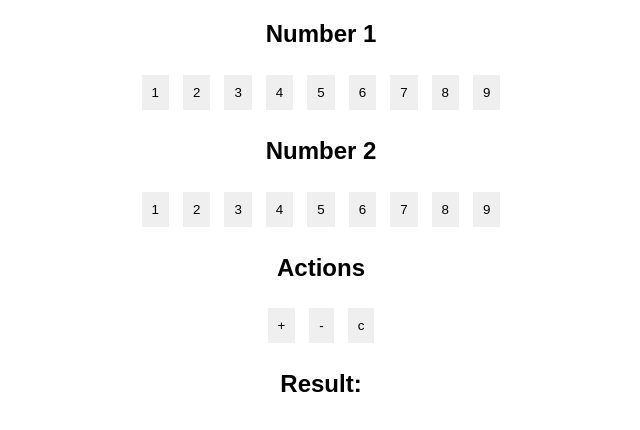
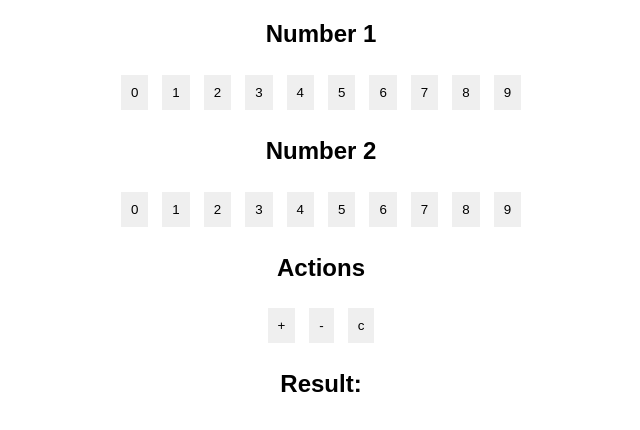
Before and after one commit to LinkedInLearning/react-code-challenges-2481088, a React (Create React App) app: page / in a window 1280 px wide. Shown: the top 430 px of the page, without its empty margins (319-959 px from the left). Built offline with nearby package versions, Linux system fonts and the light colour scheme.

Commit message:
revising buttons

```diff
--- a/src/09-simple-calculator/SimpleCalculator.js
+++ b/src/09-simple-calculator/SimpleCalculator.js
@@ -3,31 +3,23 @@ const initialState = {}
 function reducer (state, action) {}
 
 export default function SimpleCalculator () {
+  const numbers = [0, 1, 2, 3, 4, 5, 6, 7, 8, 9]
+
   return (
     <div>
       <div>
         <h2>Number 1</h2>
-        <button>1</button>
-        <button>2</button>
-        <button>3</button>
-        <button>4</button>
-        <button>5</button>
-        <button>6</button>
-        <button>7</button>
-        <button>8</button>
-        <button>9</button>
+        {numbers.map(number => (
+          <button key={number}>
+            {number}
+          </button>))}
       </div>
       <div>
         <h2>Number 2</h2>
-        <button>1</button>
-        <button>2</button>
-        <button>3</button>
-        <button>4</button>
-        <button>5</button>
-        <button>6</button>
-        <button>7</button>
-        <button>8</button>
-        <button>9</button>
+        {numbers.map(number => (
+          <button key={number}>
+            {number}
+          </button>))}
       </div>
       <div>
         <h2>Actions</h2>
```
